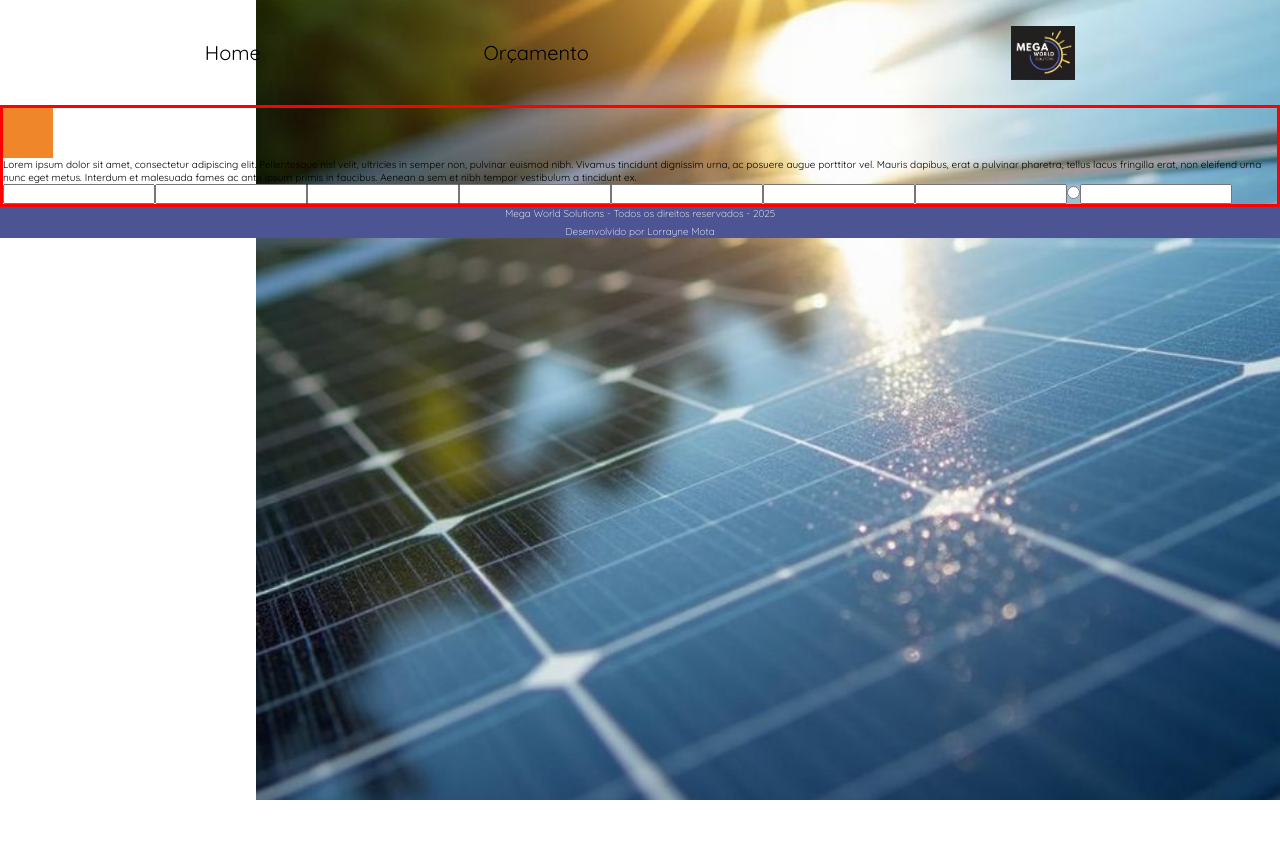
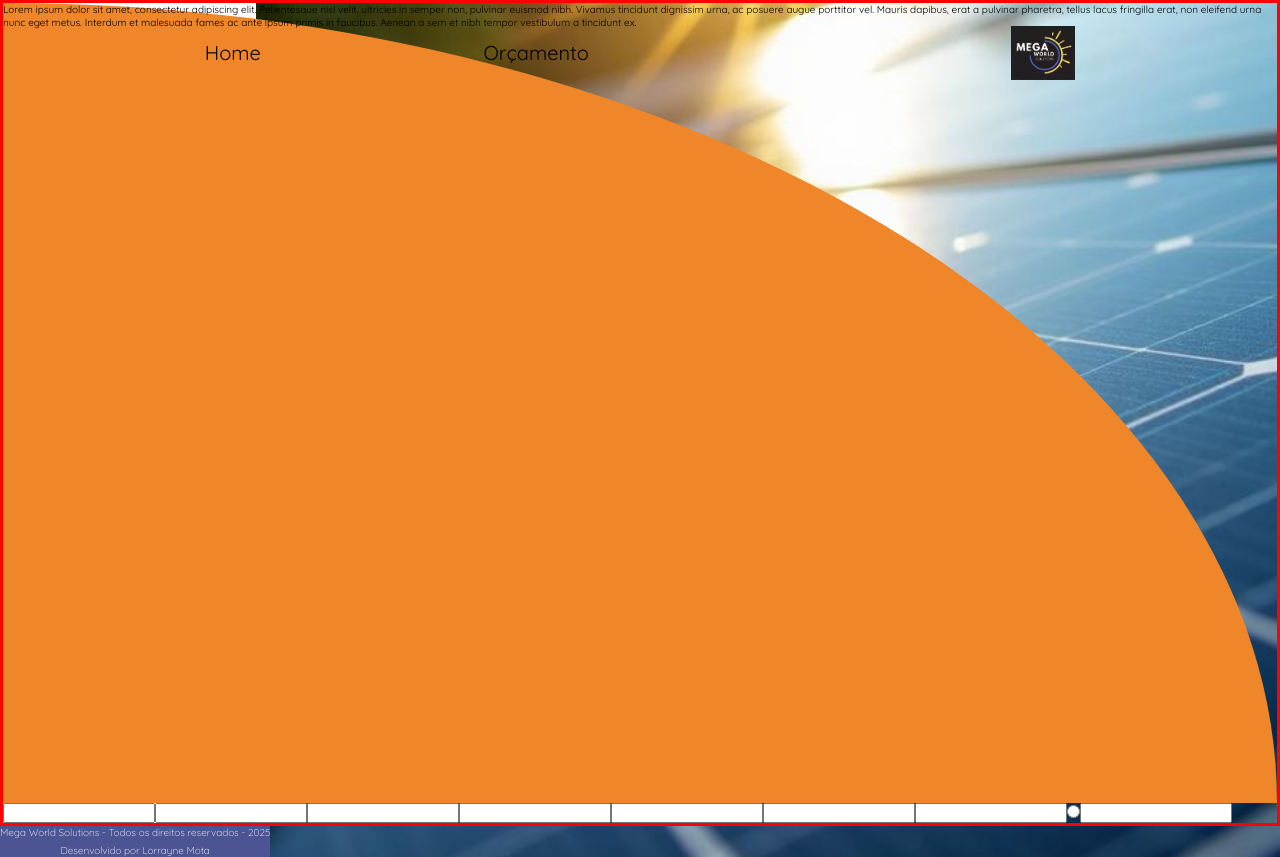
Before and after one commit to lolimamota/megaworldsolutions, a React (Vite) app: page / in a window 1280 px wide. Before the commit the page ends 800 px from the top, so only its background shows below. Built offline with nearby package versions, Linux system fonts and the light colour scheme.

Commit message:
CNG: add position nos elementos para colocar a header e o footer acima da main e manter o background no lugar certo

```diff
--- a/src/components/Footer/footer.module.scss
+++ b/src/components/Footer/footer.module.scss
@@ -7,4 +7,9 @@
     @include mixin.flex($align: center, $justify: center, $direction: column, $gap: .5rem);
 
     @include mixin.H3();
+
+    // TESTE DE POSITION
+
+    position: absolute;
+    z-index: 1;
 }
--- a/src/components/Header/header.module.scss
+++ b/src/components/Header/header.module.scss
@@ -7,6 +7,11 @@
     width: 100%;
 
     @include mixin.flex($justify: space-around);
+
+    // TESTE DE POSITION
+
+    position: absolute;
+    z-index: 1;
 };
 
 .menuUl{
--- a/src/components/Main/Main.jsx
+++ b/src/components/Main/Main.jsx
@@ -11,14 +11,13 @@ import S from './main.module.scss';
 function Main() {
   return (
     <main className={S.styleMain}>
-      <div className={S.orange}>
-
-      </div>
-        <section>
+      <section className={S.orange}>
+        <div>
         <p>
         Lorem ipsum dolor sit amet, consectetur adipiscing elit. Pellentesque nisl velit, ultricies in semper non, pulvinar euismod nibh. Vivamus tincidunt dignissim urna, ac posuere augue porttitor vel. Mauris dapibus, erat a pulvinar pharetra, tellus lacus fringilla erat, non eleifend urna nunc eget metus. Interdum et malesuada fames ac ante ipsum primis in faucibus. Aenean a sem et nibh tempor vestibulum a tincidunt ex.
         </p>
-        </section>
+        </div>
+      </section>
       <section className='budget'>
         <form action='/budget' method='POST'>
           <label htmlFor="name">
--- a/src/components/Main/main.module.scss
+++ b/src/components/Main/main.module.scss
@@ -2,10 +2,16 @@
 
 .styleMain{
     border: solid red;
+
+    // TESTE DE POSITION
+
+    position: relative;
+    z-index: -1;
 };
 
 .orange{
-    width: 50px;
-    height: 50px;
+    width: 100%;
+    height: 100vh;
     background-color: mixin.$secondColor;
+    border-radius: 0 100% 0 0;
 }
```
